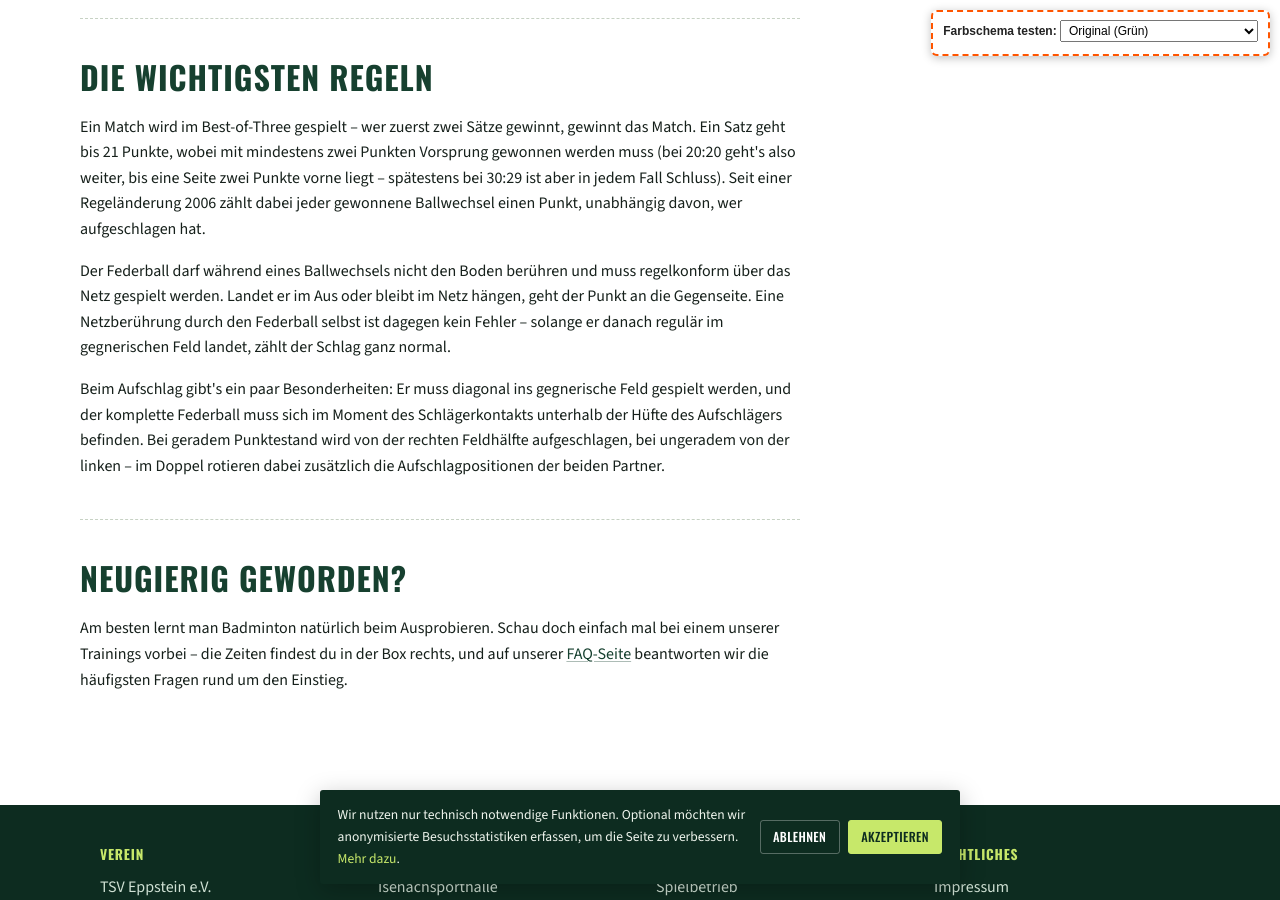
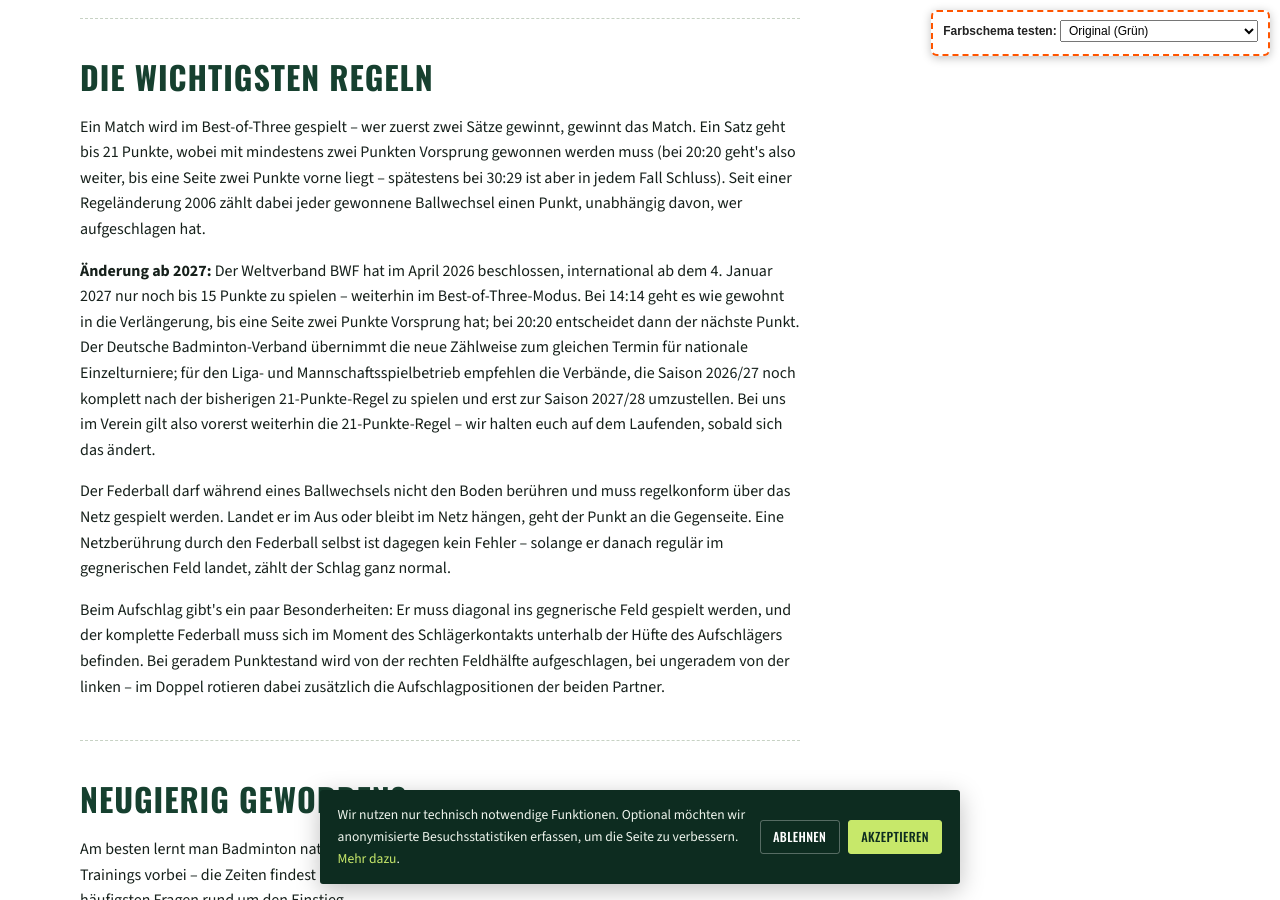
Before and after one commit to Forderverein-Badminton-in-Eppstein-e-V/website, a Jekyll site: the page built from ueber-uns-was-ist-badminton.html, in a window 1280 px wide and 900 px high, scrolled down 1508 px. Built offline with Jekyll 4.4.1, drawn with Linux system fonts in a browser that asks for light colours.

Commit message:
Regeln: Hinweis auf neue 15-Punkte-Zählweise ab 2027 ergänzt

```diff
--- a/ueber-uns-was-ist-badminton.html
+++ b/ueber-uns-was-ist-badminton.html
@@ -79,6 +79,18 @@ hero_title: "Was ist Badminton?"
             davon, wer aufgeschlagen hat.
           </p>
           <p>
+            <strong>Änderung ab 2027:</strong> Der Weltverband BWF hat im April 2026 beschlossen,
+            international ab dem 4.&nbsp;Januar 2027 nur noch bis 15&nbsp;Punkte zu spielen –
+            weiterhin im Best-of-Three-Modus. Bei 14:14 geht es wie gewohnt in die Verlängerung,
+            bis eine Seite zwei Punkte Vorsprung hat; bei 20:20 entscheidet dann der nächste Punkt.
+            Der Deutsche Badminton-Verband übernimmt die neue Zählweise zum gleichen Termin für
+            nationale Einzelturniere; für den Liga- und Mannschaftsspielbetrieb empfehlen die
+            Verbände, die Saison 2026/27 noch komplett nach der bisherigen 21-Punkte-Regel zu
+            spielen und erst zur Saison 2027/28 umzustellen. Bei uns im Verein gilt also vorerst
+            weiterhin die 21-Punkte-Regel – wir halten euch auf dem Laufenden, sobald sich das
+            ändert.
+          </p>
+          <p>
             Der Federball darf während eines Ballwechsels nicht den Boden berühren und muss
             regelkonform über das Netz gespielt werden. Landet er im Aus oder bleibt im Netz
             hängen, geht der Punkt an die Gegenseite. Eine Netzberührung durch den Federball
```
